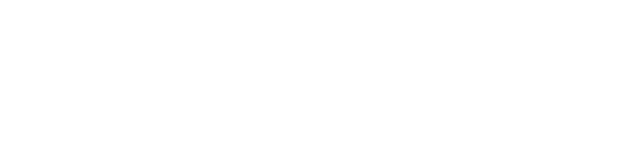
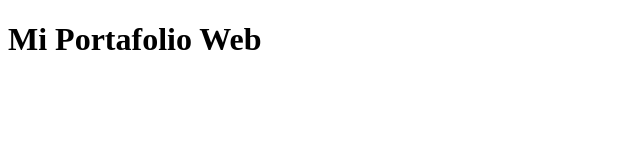
Before and after one commit to maxivinuesa5/portfolio-FrontEnd, a plain HTML site: page index.html in a window 1280 px wide. Shown: the whole page, without its empty margins (0-640 px from the left). Drawn offline with Linux system fonts and the light colour scheme.

Commit message:
Update index.html

```diff
--- a/index.html
+++ b/index.html
@@ -12,7 +12,7 @@
 
 <body>
 
-
+	<h1> Mi Portafolio Web </h1>
 
 
 </body>
```
